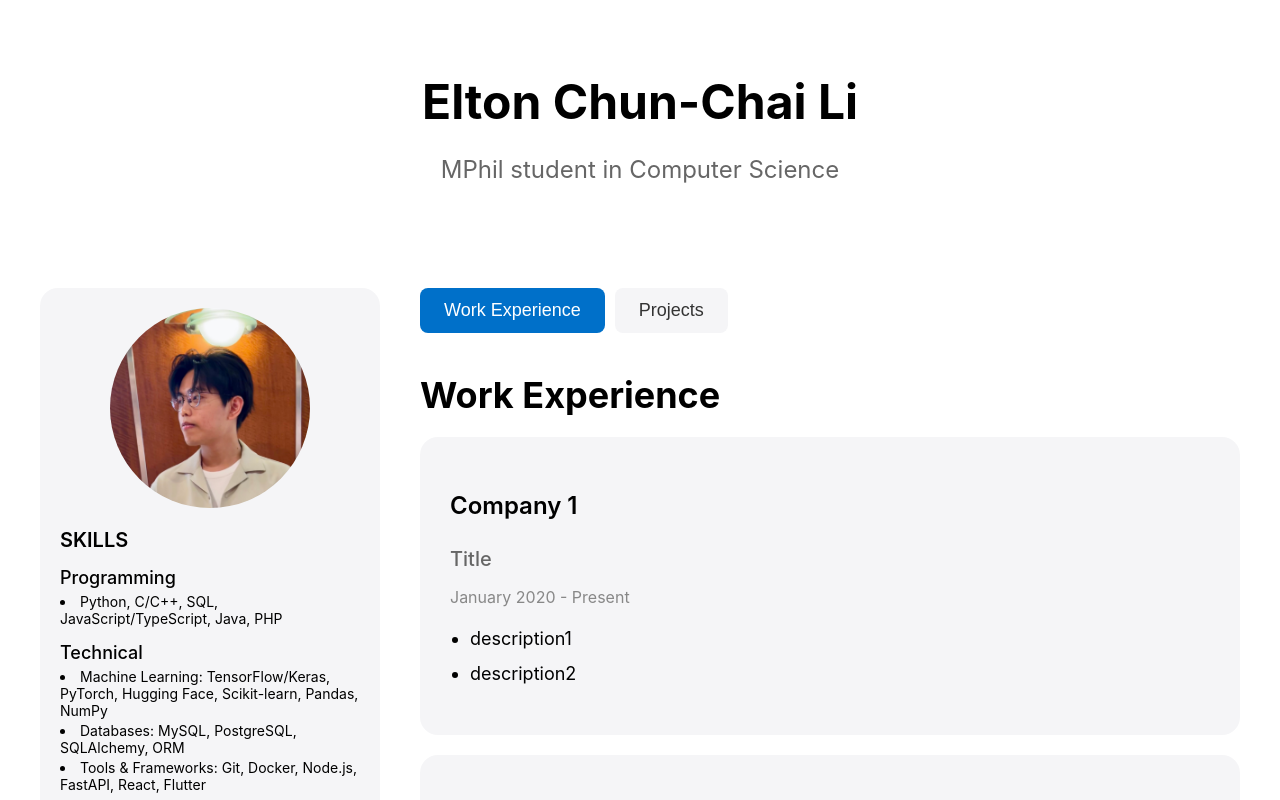
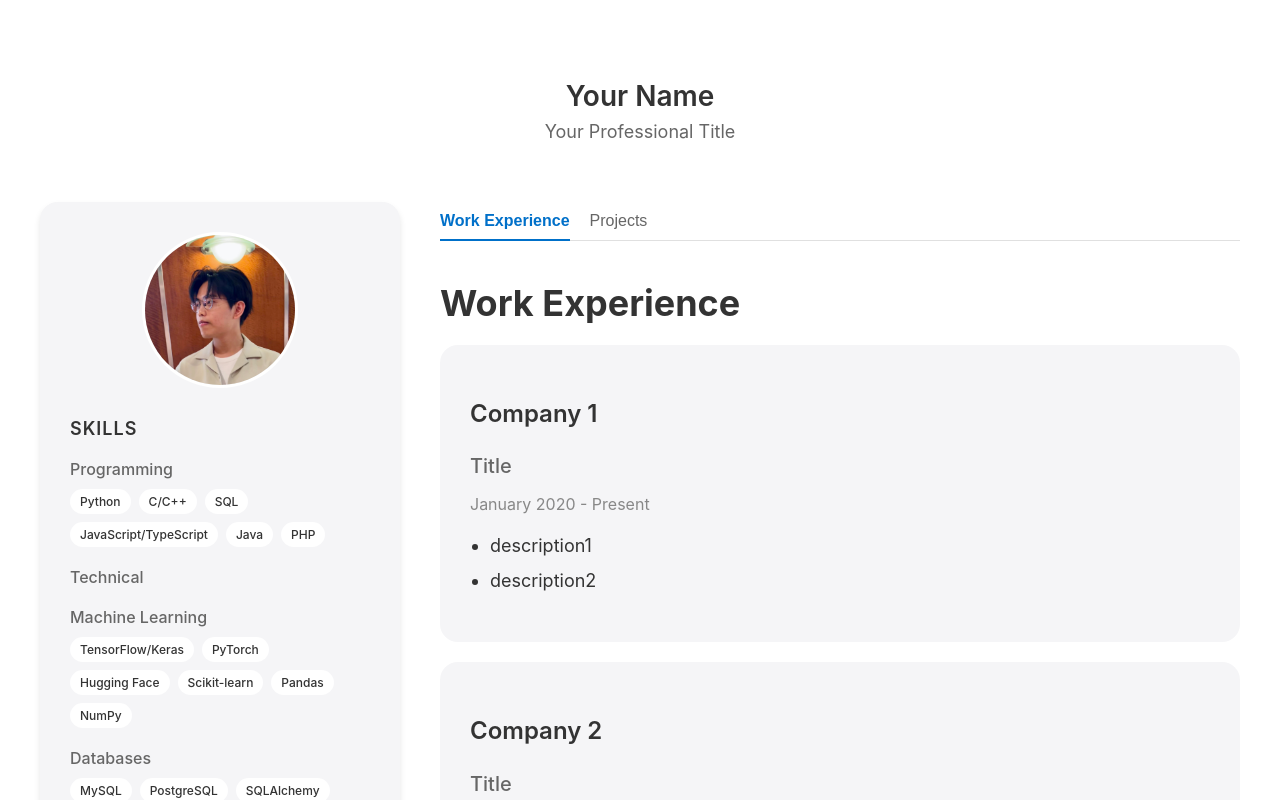
Before and after one commit to EltonCCL/EltonCCL.github.io, a React (Create React App) app: page / in a window 1280 px wide. Shown: the top 800 px of the page. Built offline with nearby package versions, Linux system fonts and the light colour scheme.

Commit message:
feat: redesign color

```diff
--- a/src/App.js
+++ b/src/App.js
@@ -1,5 +1,6 @@
 import React, { useState } from 'react';
 import styled from 'styled-components';
+import { createGlobalStyle } from 'styled-components';
 import Header from './Header';
 import Sidebar from './Sidebar';
 import WorkExperience from './WorkExperience';
@@ -9,6 +10,17 @@ import experienceData from './data.json';
 import projectsData from './projects.json';
 import sidebarData from './sidebar.json';
 
+const GlobalStyle = createGlobalStyle`
+  :root {
+    --bg-primary: #ffffff;
+    --bg-secondary: #f5f5f7;
+    --text-primary: #333333;
+    --text-secondary: #666666;
+    --accent-color: #0070c9;
+    --border-color: #e0e0e0;
+  }
+`;
+
 const AppContainer = styled.div`
   font-family: -apple-system, BlinkMacSystemFont, 'Segoe UI', 'Roboto', 'Oxygen',
     'Ubuntu', 'Cantarell', 'Fira Sans', 'Droid Sans', 'Helvetica Neue',
@@ -17,42 +29,54 @@ const AppContainer = styled.div`
   -moz-osx-font-smoothing: grayscale;
   max-width: 1200px;
   margin: 0 auto;
-  padding: 0 20px;
+  padding: 40px 20px;
+  background-color: var(--bg-primary);
+  color: var(--text-primary);
 `;
 
 const MainContent = styled.div`
   display: flex;
   gap: 40px;
   margin-top: 40px;
+  align-items: flex-start;
 `;
 
 const RightColumn = styled.div`
   flex: 1;
 `;
 
-
 const TabContainer = styled.div`
   display: flex;
+  border-bottom: 1px solid var(--border-color);
   margin-bottom: 20px;
 `;
 
-const SidebarContainer = styled.div``;
-
-
 const TabButton = styled.button`
-  background-color: ${props => props.active ? '#0070c9' : '#f5f5f7'};
-  color: ${props => props.active ? 'white' : '#333'};
+  background-color: transparent;
+  color: ${props => props.active ? 'var(--accent-color)' : 'var(--text-secondary)'};
   border: none;
-  padding: 12px 24px;
-  font-size: 18px;
-  font-weight: 500;
+  padding: 10px 0;
+  margin-right: 20px;
+  font-size: 16px;
+  font-weight: ${props => props.active ? '600' : '400'};
   cursor: pointer;
   transition: all 0.3s ease;
-  border-radius: 8px;
-  margin-right: 10px;
+  position: relative;
+
+  &::after {
+    content: '';
+    position: absolute;
+    bottom: -1px;
+    left: 0;
+    width: 100%;
+    height: 2px;
+    background-color: var(--accent-color);
+    transform: scaleX(${props => props.active ? 1 : 0});
+    transition: transform 0.3s ease;
+  }
 
   &:hover {
-    background-color: ${props => props.active ? '#0070c9' : '#e5e5e7'};
+    color: var(--accent-color);
   }
 `;
 
@@ -60,12 +84,12 @@ function App() {
   const [activeTab, setActiveTab] = useState('experience');
 
   return (
+    <>
+      <GlobalStyle />
       <AppContainer>
         <Header />
         <MainContent>
-        <SidebarContainer>
           <Sidebar {...sidebarData} />
-        </SidebarContainer>
           <RightColumn>
             <TabContainer>
               <TabButton
@@ -90,6 +114,7 @@ function App() {
         </MainContent>
         <Footer />
       </AppContainer>
+    </>
   );
 }
 
--- a/src/Header.js
+++ b/src/Header.js
@@ -2,26 +2,29 @@ import React from 'react';
 import styled from 'styled-components';
 
 const HeaderContainer = styled.header`
-  padding: 40px 0;
   text-align: center;
+  padding: 20px 0;
 `;
 
-const Title = styled.h1`
-  font-size: 48px;
-  font-weight: 700;
-  margin-bottom: 10px;
+const Name = styled.h1`
+  font-size: 28px;
+  font-weight: 600;
+  margin-bottom: 8px;
+  color: var(--text-primary);
 `;
 
-const Subtitle = styled.p`
-  font-size: 24px;
-  color: #666;
+const Title = styled.h2`
+  font-size: 18px;
+  font-weight: 400;
+  color: var(--text-secondary);
+  margin: 0;
 `;
 
 function Header() {
   return (
     <HeaderContainer>
-      <Title>Elton Chun-Chai Li</Title>
-      <Subtitle>MPhil student in Computer Science</Subtitle>
+      <Name>Your Name</Name>
+      <Title>Your Professional Title</Title>
     </HeaderContainer>
   );
 }
--- a/src/Sidebar.js
+++ b/src/Sidebar.js
@@ -3,70 +3,111 @@ import styled from 'styled-components';
 
 const SidebarContainer = styled.div`
   width: 300px;
-  padding: 20px;
-  background-color: #f5f5f7;
+  padding: 30px;
+  background-color: var(--bg-secondary);
   border-radius: 18px;
+  box-shadow: 0 4px 6px rgba(0, 0, 0, 0.1);
 `;
 
 const ProfileImage = styled.img`
-  width: 200px;
-  height: 200px;
+  width: 150px;
+  height: 150px;
   border-radius: 50%;
   object-fit: cover;
-  margin: 0 auto 20px;
+  margin: 0 auto 30px;
   display: block;
+  border: 3px solid var(--bg-primary);
 `;
 
 const SectionTitle = styled.h3`
-  font-size: 20px;
+  font-size: 18px;
   font-weight: 600;
-  margin-bottom: 10px;
+  margin-bottom: 15px;
+  color: var(--text-primary);
+  text-transform: uppercase;
+  letter-spacing: 1px;
 `;
 
 const SubsectionTitle = styled.h4`
-  font-size: 18px;
+  font-size: 16px;
   font-weight: 500;
-  margin-top: 15px;
-  margin-bottom: 5px;
+  margin-top: 20px;
+  margin-bottom: 10px;
+  color: var(--text-secondary);
 `;
 
-const SkillList = styled.ul`
-  list-style-type: none;
-  padding-left: 0;
-  margin-bottom: 10px;
+const TagContainer = styled.div`
+  display: flex;
+  flex-wrap: wrap;
+  gap: 8px;
+  margin-bottom: 15px;
 `;
 
-const SkillItem = styled.li`
-  font-size: 14px;
-  margin-bottom: 3px;
+const Tag = styled.span`
+  background-color: var(--bg-primary);
+  color: var(--text-primary);
+  padding: 5px 10px;
+  border-radius: 15px;
+  font-size: 12px;
+  font-weight: 500;
+  transition: all 0.3s ease;
+
+  &:hover {
+    background-color: #e0e0e0;
+  }
 `;
 
 const LanguageItem = styled.div`
   font-size: 14px;
-  margin-bottom: 5px;
+  margin-bottom: 8px;
+  display: flex;
+  justify-content: space-between;
+  align-items: center;
 `;
+
+const LanguageName = styled.span`
+  font-weight: 500;
+  color: var(--text-primary);
+`;
+
+const LanguageLevel = styled.span`
+  font-size: 12px;
+  color: var(--text-secondary);
+  font-style: italic;
+`;
+
 
 function Sidebar({ imageUrl, skills, languages }) {
   return (
     <SidebarContainer>
       <ProfileImage src={imageUrl} alt="Profile" />
 
-      <SectionTitle>SKILLS</SectionTitle>
+      <SectionTitle>Skills</SectionTitle>
 
       <SubsectionTitle>Programming</SubsectionTitle>
-      <SkillItem>{skills.Programming.join(', ')}</SkillItem>
+      <TagContainer>
+        {skills.Programming.map((skill, index) => (
+          <Tag key={index}>{skill}</Tag>
+        ))}
+      </TagContainer>
 
       <SubsectionTitle>Technical</SubsectionTitle>
       {skills.Technical.map((category, index) => (
         <div key={index}>
-          <SkillItem>{category.category}: {category.items.join(', ')}</SkillItem>
+          <SubsectionTitle>{category.category}</SubsectionTitle>
+          <TagContainer>
+            {category.items.map((item, itemIndex) => (
+              <Tag key={itemIndex}>{item}</Tag>
+            ))}
+          </TagContainer>
         </div>
       ))}
 
       <SectionTitle>Languages</SectionTitle>
       {languages.map((language, index) => (
         <LanguageItem key={index}>
-        {language.name} ({language.level})
+          <LanguageName>{language.name}</LanguageName>
+          <LanguageLevel>{language.level}</LanguageLevel>
         </LanguageItem>
       ))}
     </SidebarContainer>
```
Lines whose indentation alone changed are shown as unchanged.
